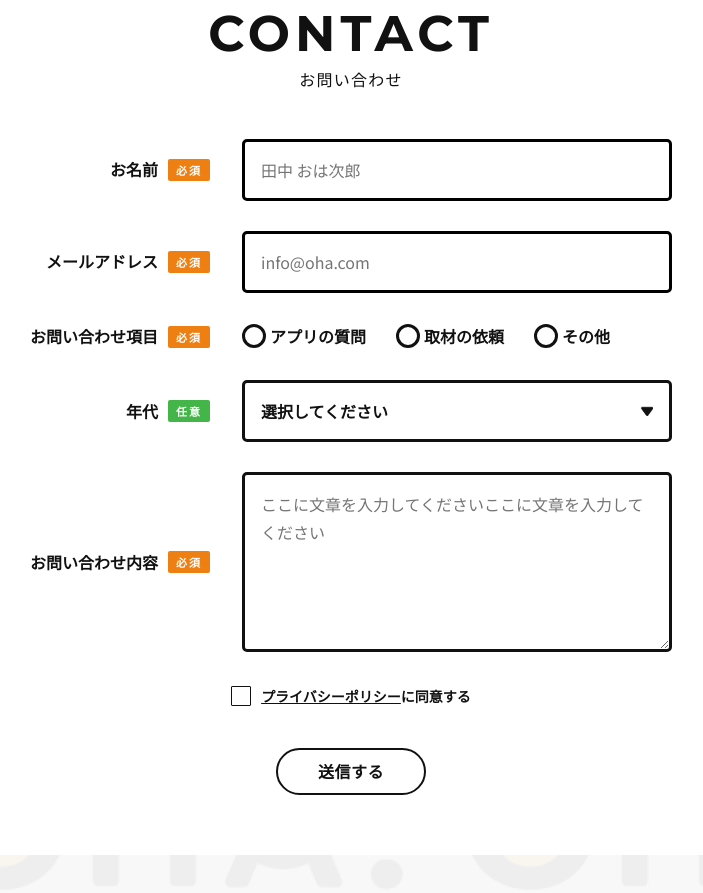
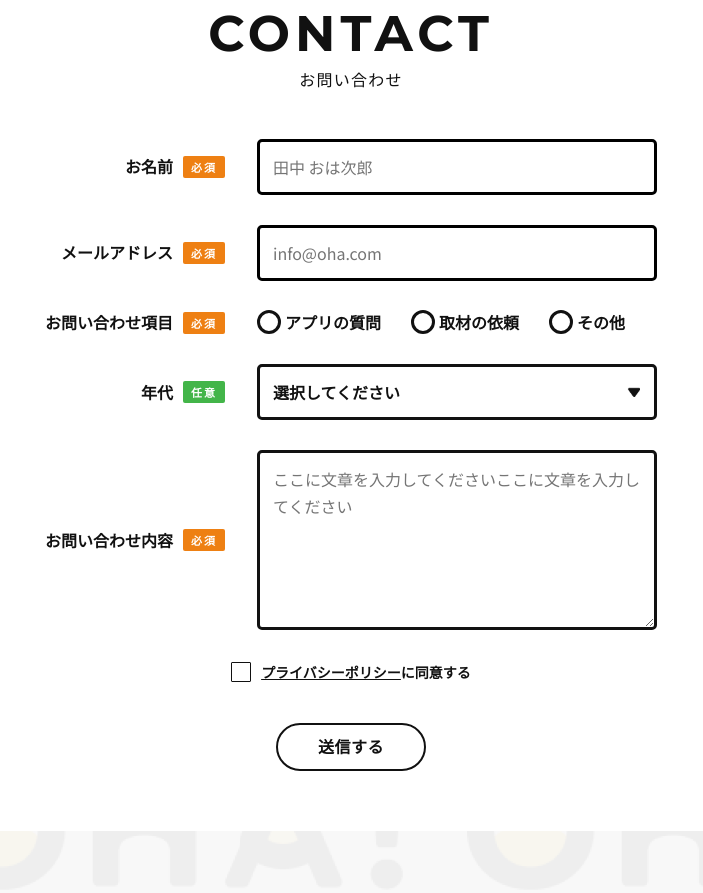
Before and after one commit to mar5608/mar_oha_new, a plain HTML site: page index.html in a window 1280 px wide. Shown: the part 7500-8393 px from the top of the page, without its empty margins (289-992 px from the left). Drawn offline with Linux system fonts and the light colour scheme.

Commit message:
中級編DAY17-18 CONTACT実装済み（ピクパ完了）

```diff
--- a/scss/module/_main.scss
+++ b/scss/module/_main.scss
@@ -1147,8 +1147,8 @@ movie
   background: #fff;
   padding: 60px 20px;
   @include mixin.mq(pc) {
-    padding-left: 264px;
-    padding-right: 264px;
+    padding-left: 30px;
+    padding-right: 30px;
   }
 }
 
@@ -1159,6 +1159,9 @@ movie
   margin-top: 30px;
   @include mixin.mq(pc) {
     margin-top: 50px;
+    max-width: 612px;
+    margin-left: auto;
+    margin-right: auto;
   }
 }
 
@@ -1188,6 +1191,7 @@ movie
 
 .form-field__label {
   font-weight: 700;
+  line-height: calc(23 / 16); //23px
 }
 
 .form-field__tag {
@@ -1216,9 +1220,12 @@ movie
   border-radius: 5px;
   border: 3px solid #000;
   background: #fff;
-  padding: 15px 16px 14px;
+  padding: calc(15px - 3px) calc(16px - 3px) calc(14px - 3px);
 }
 
+.form-radio {
+  line-height: calc(23 / 16); //23px
+}
 .form-radio__input {
   width: 1px;
   height: 1px;
@@ -1245,10 +1252,11 @@ movie
   border: 3px solid #111;
   background: #fff;
   font-weight: 700;
-  padding: 15px 46px 14px 16px;
+  // padding: 15px 46px 14px 16px;
+  padding: calc(15px - 3px) calc(46px - 3px) calc(14px - 3px) calc(16px - 3px);
 
   //select要素では擬似要素が使えないので背景画像として利用する
-  background: url(../../img/select-arrow.png) no-repeat center right 16px/13.217px
+  background: url(../../img/select-arrow.png) no-repeat center right 14px/13.217px
     10.182px;
 }
 
@@ -1258,7 +1266,7 @@ movie
   border-radius: 5px;
   border: 3px solid #111;
   background: #fff;
-  padding: 16px;
+  padding: calc(16px - 3px);
 }
 
 .form-radio__text {
@@ -1296,12 +1304,12 @@ movie
 }
 
 .contact__privacy {
-  margin-top: 30px;
+  margin-top: 28px;
   text-align: center;
 }
 
 .contact__button {
-  margin-top: 30px;
+  margin-top: 29px;
   text-align: center; //親要素に中央寄せをかく
   @include mixin.mq(pc) {
     margin-top: 38px;
@@ -1309,7 +1317,7 @@ movie
 }
 
 .form-field__item {
-  margin-top: 14px;
+  margin-top: 15px;
   flex-grow: 1;
   @include mixin.mq(pc) {
     margin-top: 0;
@@ -1318,7 +1326,8 @@ movie
 .form-filed__radios {
   display: flex;
   flex-direction: column;
-  gap: 16px;
+  gap: 17px;
+
   @include mixin.mq(pc) {
     flex-direction: row; //横並びにする
     gap: 30px;
@@ -1385,5 +1394,8 @@ movie
     margin-top: -1.2px;
     background: url(../../img/check-icon.png) no-repeat center center / contain; //contain:縦横比保ったまま
     opacity: 0;
+    @include mixin.mq(pc) {
+      margin-top: 2px;
+    }
   }
 }
```
Also changed, not shown: css/style.css, 1 other file.
